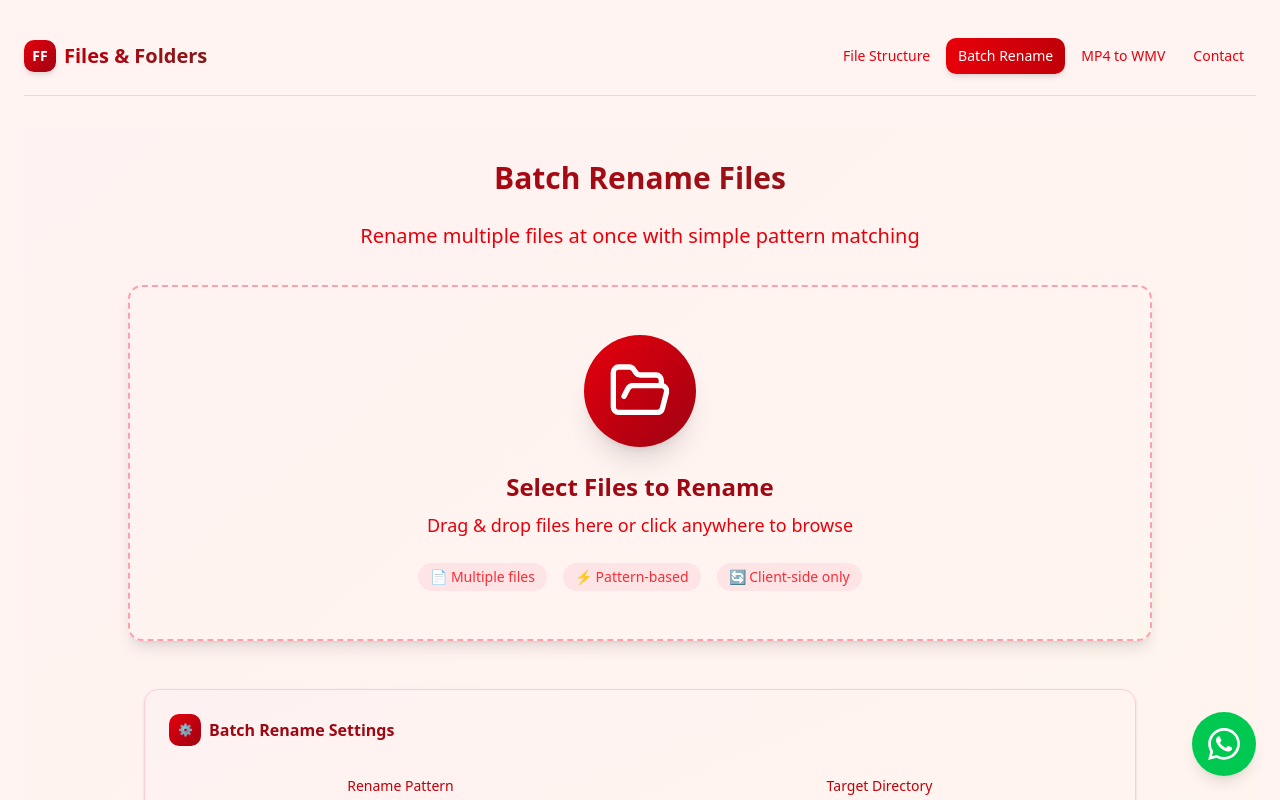
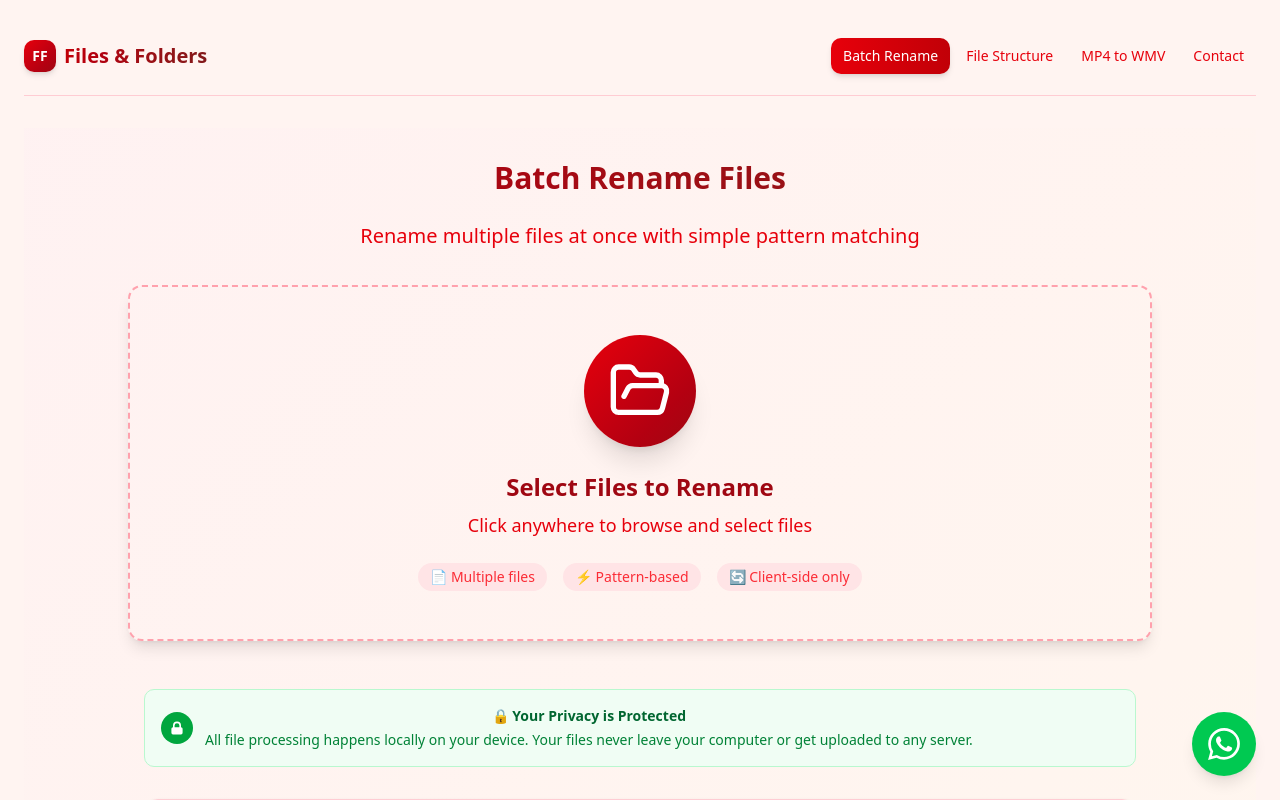
Before and after one commit to khurramsaadat/files-folders, a Next.js app: page /batch-rename in a window 1280 px wide. Shown: the top 800 px of the page. Built offline with nearby package versions, Linux system fonts and the light colour scheme.

Commit message:
Batch Rename - updated

```diff
--- a/src/app/batch-rename/page.tsx
+++ b/src/app/batch-rename/page.tsx
@@ -422,7 +422,7 @@ export default function BatchRenamePage() {
                       Select Files to Rename
                     </h3>
                     <p className="text-red-600 dark:text-rose-400 text-lg">
-                      Drag & drop files here or click anywhere to browse
+                      Click anywhere to browse and select files
                     </p>
                   </div>
 
@@ -444,6 +444,29 @@ export default function BatchRenamePage() {
               </div>
             </div>
           )}
+
+          {/* Privacy Message */}
+          <div className="w-full max-w-5xl mx-auto mb-8 px-2 sm:px-4">
+            <div className="bg-green-50 dark:bg-green-900/20 border border-green-200 dark:border-green-800 rounded-lg p-4">
+              <div className="flex items-center gap-3">
+                <div className="flex-shrink-0">
+                  <div className="w-8 h-8 bg-green-600 rounded-full flex items-center justify-center">
+                    <svg className="w-4 h-4 text-white" fill="currentColor" viewBox="0 0 20 20">
+                      <path fillRule="evenodd" d="M5 9V7a5 5 0 0110 0v2a2 2 0 012 2v5a2 2 0 01-2 2H5a2 2 0 01-2-2v-5a2 2 0 012-2zm8-2v2H7V7a3 3 0 016 0z" clipRule="evenodd" />
+                    </svg>
+                  </div>
+                </div>
+                <div>
+                  <h4 className="text-sm font-semibold text-green-800 dark:text-green-200">
+                    🔒 Your Privacy is Protected
+                  </h4>
+                  <p className="text-sm text-green-700 dark:text-green-300 mt-1">
+                    All file processing happens locally on your device. Your files never leave your computer or get uploaded to any server.
+                  </p>
+                </div>
+              </div>
+            </div>
+          </div>
 
           {/* Settings Panel - Always Visible */}
           <div className="w-full max-w-5xl mx-auto mb-8 px-2 sm:px-4">
--- a/src/app/page.tsx
+++ b/src/app/page.tsx
@@ -262,10 +262,10 @@ function DashboardContent() {
 
             <div className="space-y-3 transition-all duration-300">
               <h3 className="text-2xl font-semibold bg-gradient-to-r from-red-700 to-red-900 dark:from-rose-200 dark:to-orange-200 bg-clip-text text-transparent transition-all duration-300 hover:from-red-600 hover:to-red-800">
-                {isDragOver ? 'Drop your files here' : 'Drag & drop files or folders'}
+                {isDragOver ? 'Drop your files here' : 'Select Files or Folders'}
               </h3>
               <p className="text-base text-red-600 dark:text-rose-400 transition-all duration-300 hover:text-red-700 dark:hover:text-rose-300">
-                {isDragOver ? 'Release to upload' : 'or click anywhere to browse'}
+                {isDragOver ? 'Release to upload' : 'Click anywhere to browse and select files'}
               </p>
       </div>
 
--- a/src/components/layout/Footer.tsx
+++ b/src/components/layout/Footer.tsx
@@ -104,7 +104,7 @@ export function Footer() {
         <div className="border-t border-rose-200 dark:border-rose-700 mt-8 pt-6">
           <div className="flex flex-col md:flex-row items-center justify-between gap-4">
             <p className="text-sm text-red-600 dark:text-rose-400">
-              © {currentYear} Files & Folders App. Made with ❤️ for better file organization.
+              © {currentYear} Files & Folders App. All rights reserved.
             </p>
             <div className="flex items-center space-x-4">
               <span className="text-xs px-3 py-1 rounded-full bg-gradient-to-r from-red-100 to-rose-100 dark:from-red-900/30 dark:to-rose-900/30 text-red-700 dark:text-rose-300 font-medium">
--- a/src/components/layout/Header.tsx
+++ b/src/components/layout/Header.tsx
@@ -8,13 +8,19 @@ import { cn } from '@/lib/utils';
 export function Header() {
   const pathname = usePathname();
   const [isMenuOpen, setIsMenuOpen] = useState(false);
+  const [isMounted, setIsMounted] = useState(false);
 
   const navItems = [
+    { href: '/batch-rename', label: 'Batch Rename' },
     { href: '/', label: 'File Structure' },
-    { href: '/batch-rename', label: 'Batch Rename' },
     { href: '/mp4-to-wmv', label: 'MP4 to WMV' },
     { href: '/contact', label: 'Contact' },
   ];
+
+  // Handle hydration
+  useEffect(() => {
+    setIsMounted(true);
+  }, []);
 
   // Close menu when route changes
   useEffect(() => {
@@ -47,7 +53,7 @@ export function Header() {
       {/* Desktop Navigation */}
       <nav className="hidden md:flex items-center space-x-1">
         {navItems.map((item) => {
-          const isActive = pathname === item.href;
+          const isActive = isMounted && pathname === item.href;
           return (
             <Link
               key={item.href}
@@ -100,7 +106,7 @@ export function Header() {
         )}>
           <div className="py-2">
             {navItems.map((item, index) => {
-              const isActive = pathname === item.href;
+              const isActive = isMounted && pathname === item.href;
               return (
                 <Link
                   key={item.href}
```
Also changed, not shown: .playwright-mcp/files-folders-export-2025-09-15.csv (deleted), .playwright-mcp/files-folders-export-2025-09-15.txt (deleted), 2 other files (tests, documents, lock files or other folders).
